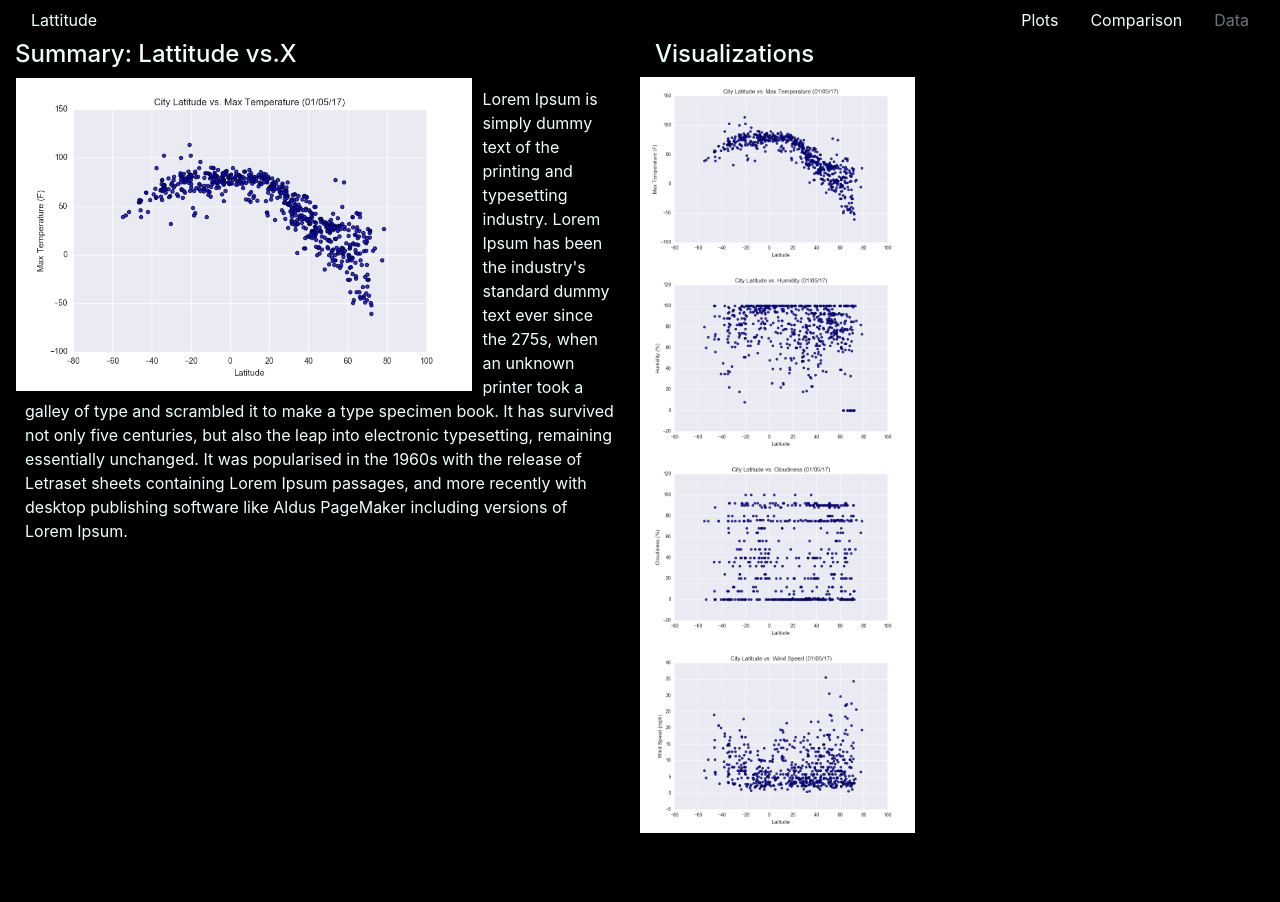
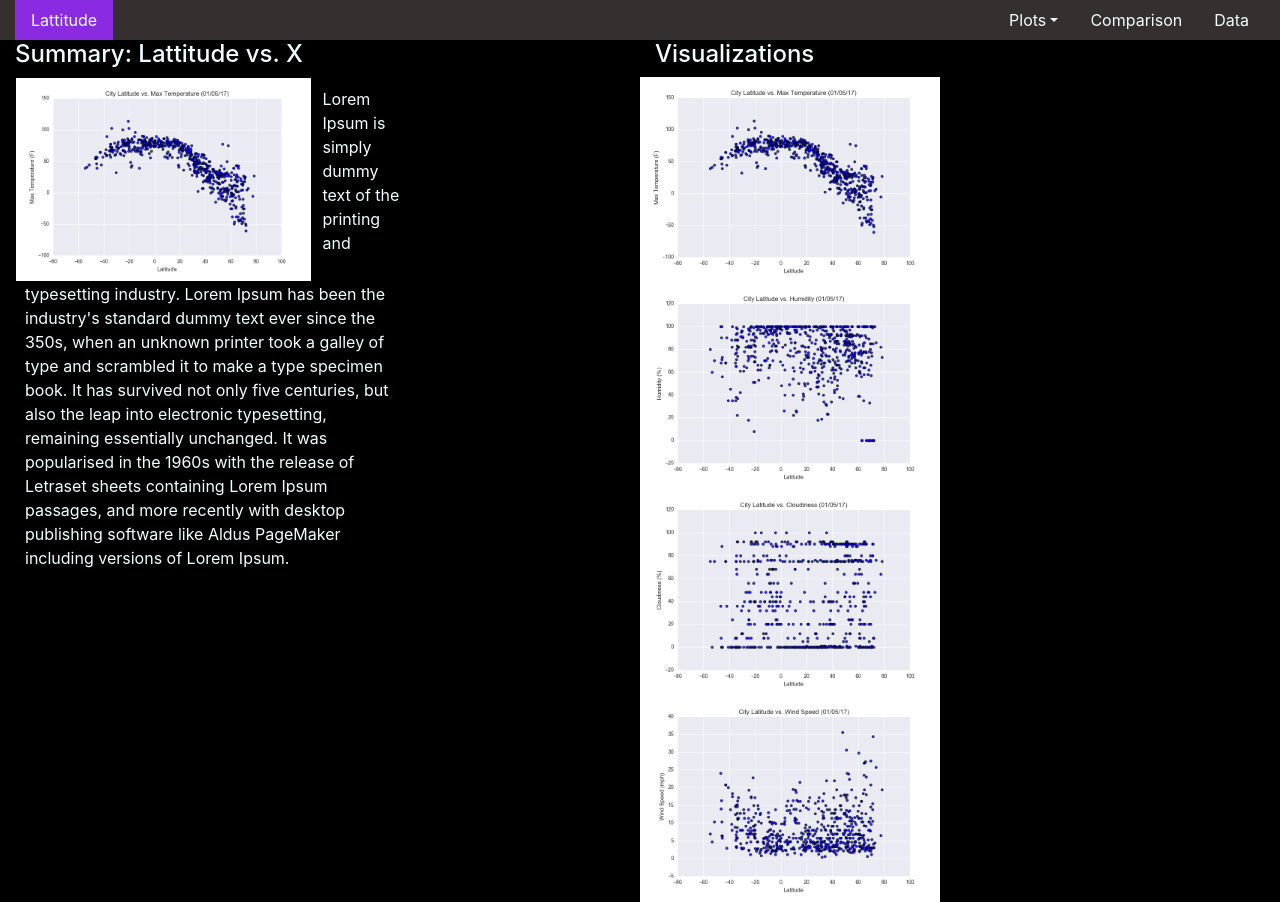
Before and after one commit to SpacePatroller/WEB-HW, a plain HTML site: page WEB-HW-1.0.html in a window 1280 px wide. Before the commit the page ends 833 px from the top, so only its background shows below. Drawn offline with nearby package versions, Linux system fonts and the light colour scheme.

Commit message:
HW Tedious but needed

```diff
--- a/WEB-HW-1.0.html
+++ b/WEB-HW-1.0.html
@@ -13,46 +13,54 @@
     <title>Hello, world!</title>
 </head>
 
-<body class="background">
+<body id="background">
 
     <div class="container-fluid">
         <!--Nav Bar-->
 
-        <div class="row " class="nav">
+            <div class="row " id="navi">
                 <div class="col-sm-12 col-md-8 col-lg-3">
                     <ul class="nav justify-content-left">
                         <li class="nav-item ">
-                        <a class="nav-link active " href="# ">Lattitude</a>
+                            <a id="title" class="nav-link active " href="# ">Lattitude</a>
                         </li>
                     </ul>
                 </div>
-            <div class="col-sm-12 col-md-8 col-lg-9">
+                <div class="col-sm-12 col-md-8 col-lg-9 ">
                     <ul class="nav justify-content-end ">
-                    <li class="nav-item ">
-                        <a class="nav-link " href="# ">Plots</a>
+                        <li class="nav-item dropdown">
+                            <a class="nav-link dropdown-toggle" data-toggle="dropdown" href="#" role="button"
+                                aria-haspopup="true" aria-expanded="false">Plots</a>
+                            <div class="dropdown-menu">
+                                <a class="dropdown-item" href="#">Max Temperature</a>
+                                <a class="dropdown-item" href="#">Humidty</a>
+                                <a class="dropdown-item" href="#">Cloudiness</a>
+                                <a class="dropdown-item" href="#">Wind Speed</a>
+                            </div>
                         </li>
                         <li class="nav-item ">
                             <a class="nav-link " href="# ">Comparison</a>
                         </li>
                         <li class="nav-item ">
-                        <a class="nav-link disabled " href="# ">Data</a>
+                            <a class="nav-link  " href="# ">Data</a>
                         </li>
                     </ul>
                 </div>
             </div>
 
+
         <!-- Main Summary Box -->
 
         <div class="row ">
-            <div class="col-sm-12 col-md-4 col-lg-6 ">
-                <h4>Summary: Lattitude vs.X</h4>
+            <div class="col-sm-12 col-md-8 col-lg-4 ">
+                <h4>Summary: Lattitude vs. X</h4>
 
                 <img src="Instructions/Resources/assets/images/Fig1.png" class="img-responsive" width="75%" align=left
                     id="mainimg">
                 <p>
                     Lorem Ipsum is simply dummy text of the printing and typesetting industry. Lorem Ipsum has been the
                     industry's standard dummy
-                    text ever since the 275s, when an unknown printer took a galley of type and scrambled
+                    text ever since the 350s, when an unknown printer took a galley of type and scrambled
                     it to make a
                     type
                     specimen book. It has survived not only five centuries, but also the leap into electronic
@@ -67,35 +75,27 @@
 
             <!-- 4 pictures box -->
 
-            <div class="col-sm-1 col-md-12 col-lg-4 ">
+            <div class="col-sm-12 col-md-12 col-lg-4 offset-lg-2 ">
+
                 <h4>Visualizations</h4>
-
-
                 <div class="row ">
 
                     <a href="">
-                        <img src="Instructions/Resources/assets/images/Fig1.png" width="275">
+                        <img src="Instructions/Resources/assets/images/Fig1.png" width="300">
                     </a>
                     <a href="">
-                        <img src="Instructions/Resources/assets/images/Fig2.png" width="275">
+                        <img src="Instructions/Resources/assets/images/Fig2.png" width="300">
                     </a>
 
                     <a href="">
-                        <img src="Instructions/Resources/assets/images/Fig3.png" width="275">
+                        <img src="Instructions/Resources/assets/images/Fig3.png" width="300">
                     </a>
                     <a href="">
-                        <img src="Instructions/Resources/assets/images/Fig4.png" width="275">
+                        <img src="Instructions/Resources/assets/images/Fig4.png" width="300">
                     </a>
-
-
-                </div>
-
-
-
                 </div>
             </div>
-
-
+        </div>
     </div>
 
 
--- a/styles.css
+++ b/styles.css
@@ -5,7 +5,7 @@
 } */
 
 
-.background {
+#background {
     background-color: black;
     margin: 0;
     padding:0;
@@ -24,3 +24,11 @@ a,h4 {
     padding: 1px;
     margin-right: 10px;
 }
+
+#navi {
+    background-color: rgb(53, 47, 47);
+}
+
+#title {
+    background-color: blueviolet;
+}
```
Lines whose indentation alone changed are shown as unchanged.
